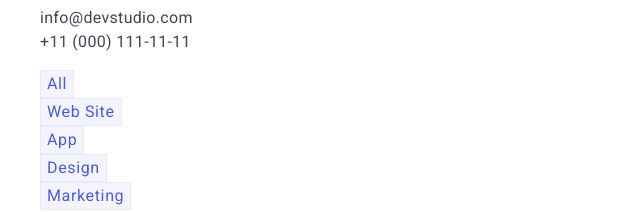
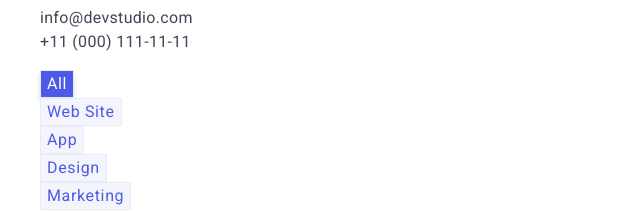
Before and after one commit to Netaly79/goit-markup-hw-02, a plain HTML site: page portfolio.html in a window 1280 px wide. Shown: the part 120-332 px from the top of the page, without its empty margins (0-640 px from the left). Drawn offline with nearby package versions, Linux system fonts and the light colour scheme.

Commit message:
fix_button

```diff
--- a/portfolio.html
+++ b/portfolio.html
@@ -40,7 +40,7 @@
       <section class="filter-group">
         <h1 class="main-header invisible">Portfolio</h1>
         <ul>
-          <li><button type="button" class="btn">All</button></li>
+          <li><button type="button" class="btn active">All</button></li>
           <li><button type="button" class="btn">Web Site</button></li>
           <li><button type="button" class="btn">App</button></li>
           <li><button type="button" class="btn">Design</button></li>
```
